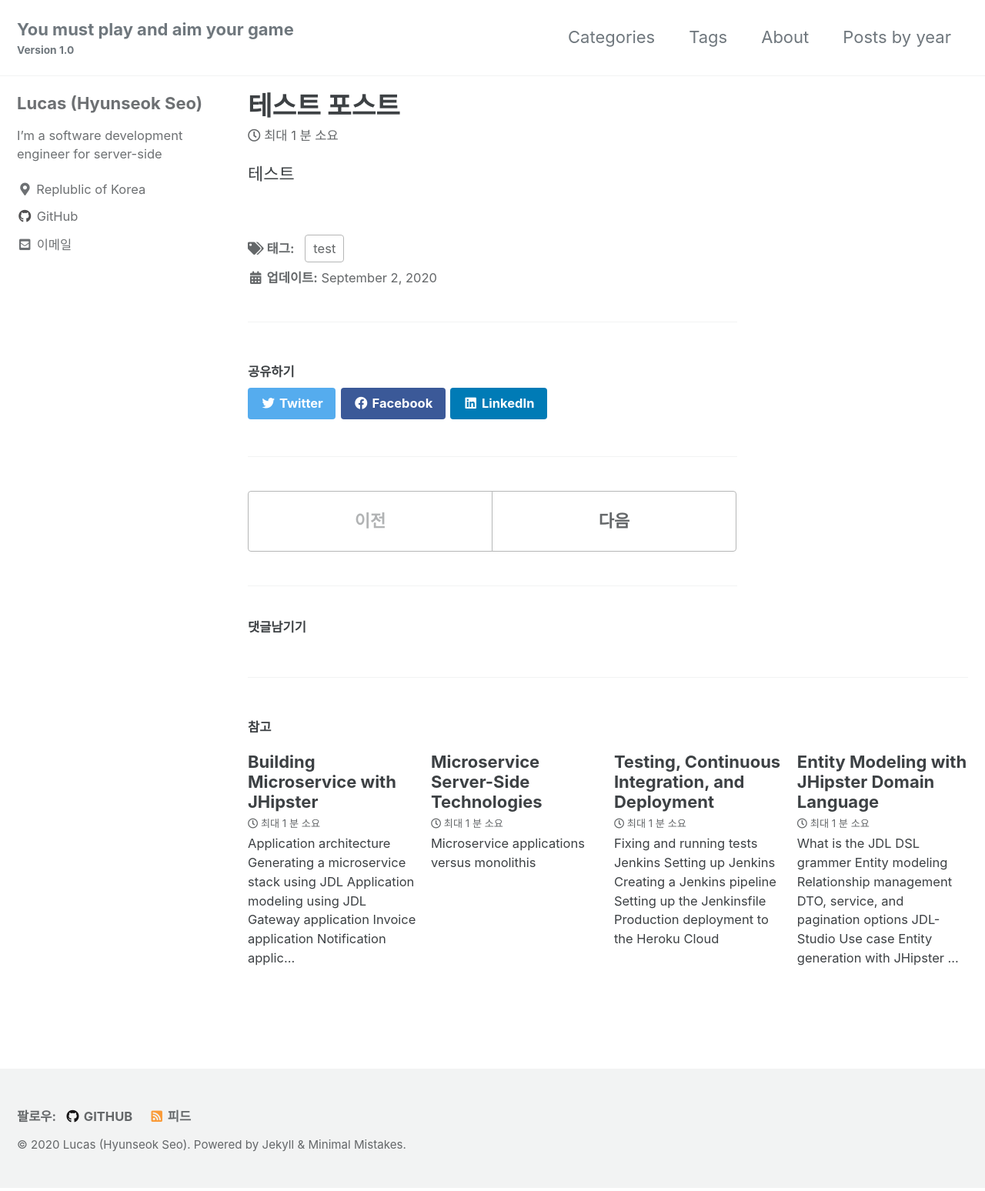
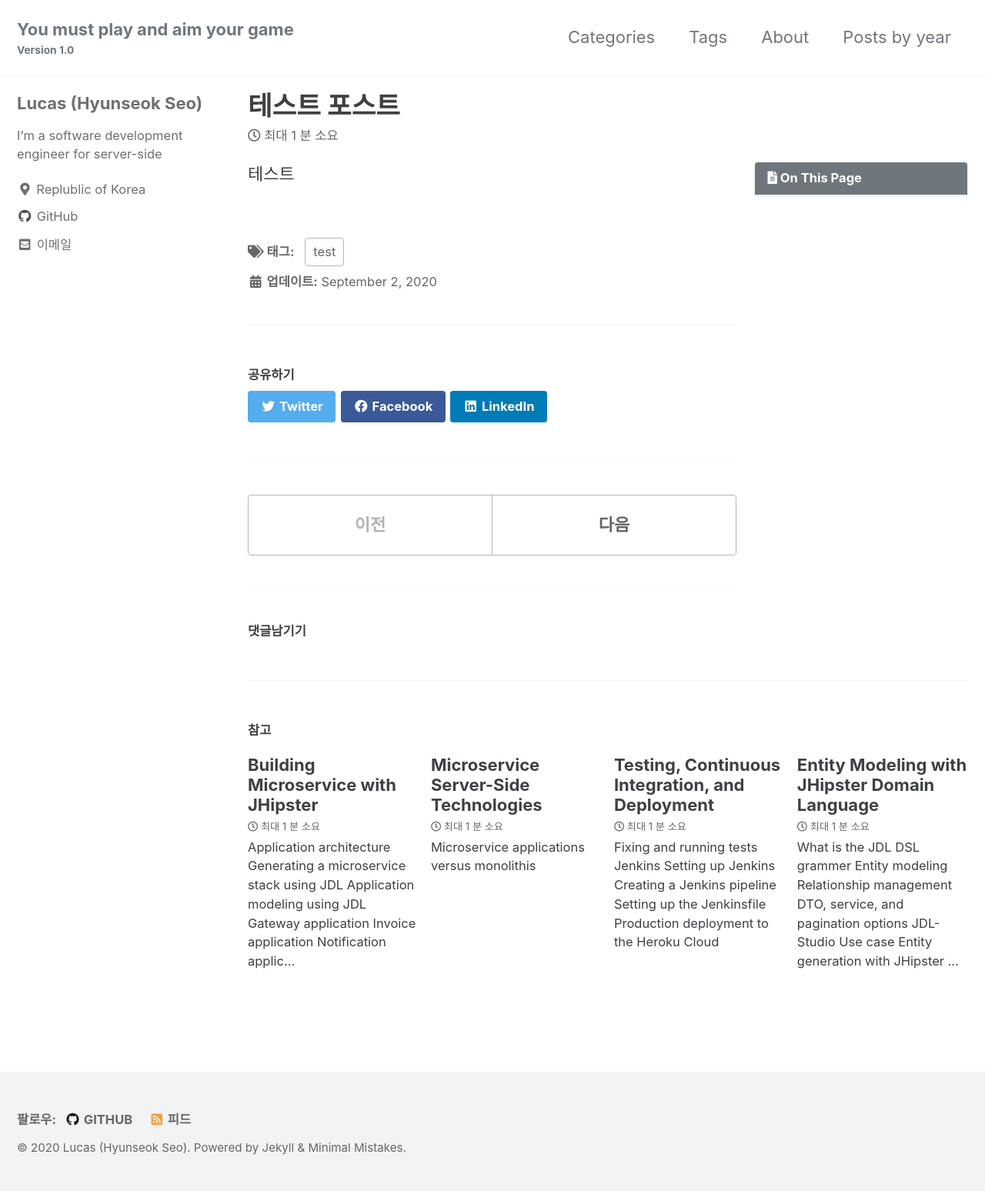
Before and after one commit to lucaseo90/lucaseo90, a Jekyll site: the page built from _posts/2020-09-02-.md, in a window 1280 px wide. Shown: the whole page at 77% size. Built offline with Jekyll 4.4.1, drawn with Linux system fonts in a browser that asks for light colours; cached includes are drawn as plain includes; the list of posts is cut into pages by our own code; comment, search, counter and statistics services are not loaded.

Commit message:
Modified _config.yml to add tag & toc

```diff
--- a/_config.yml
+++ b/_config.yml
@@ -279,6 +279,11 @@ defaults:
       comments: true
       share: true
       related: true
+      tags:
+        - tag A
+        - tag B
+      toc: true
+      toc_sticky: true
 
   # _pages
   - scope:
```
